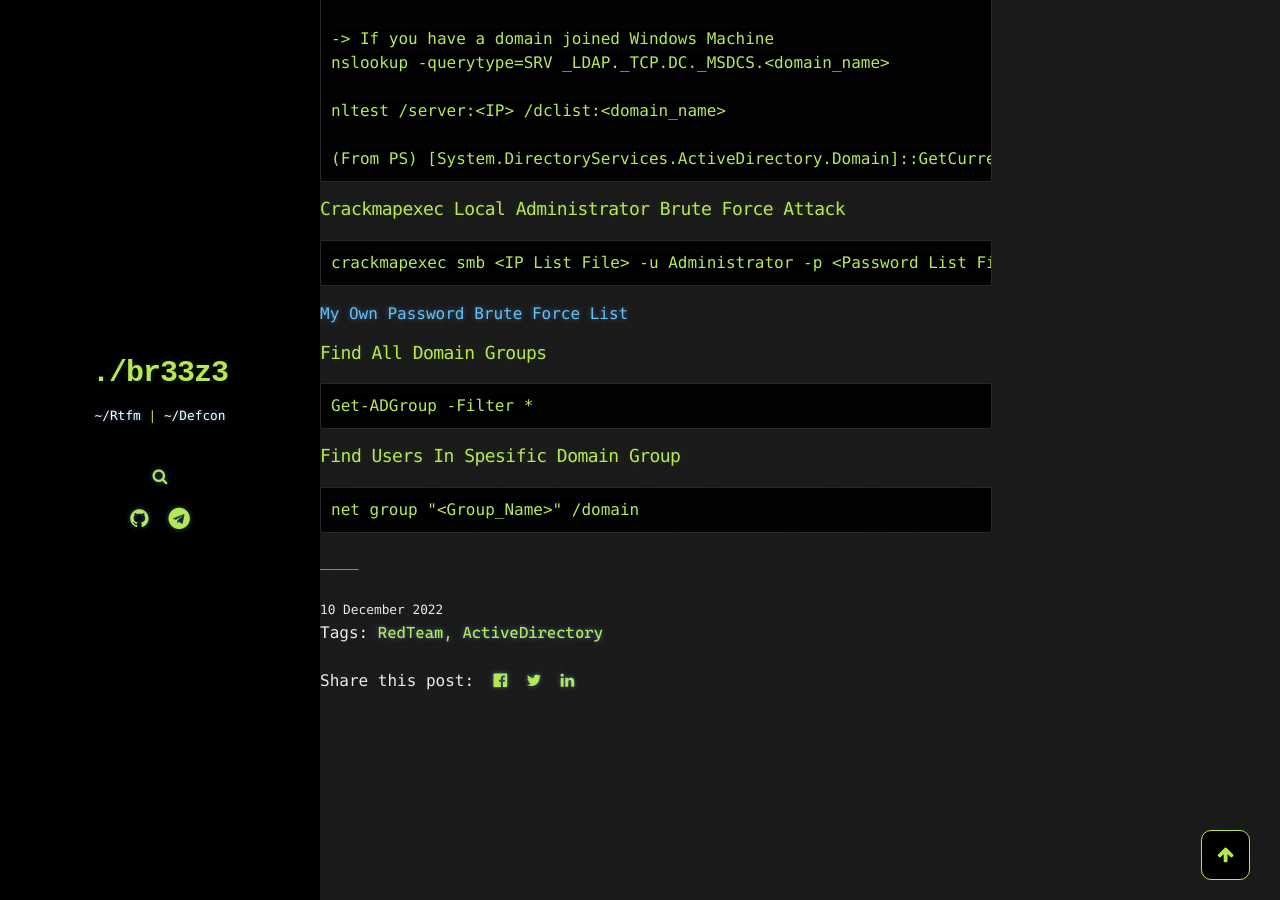
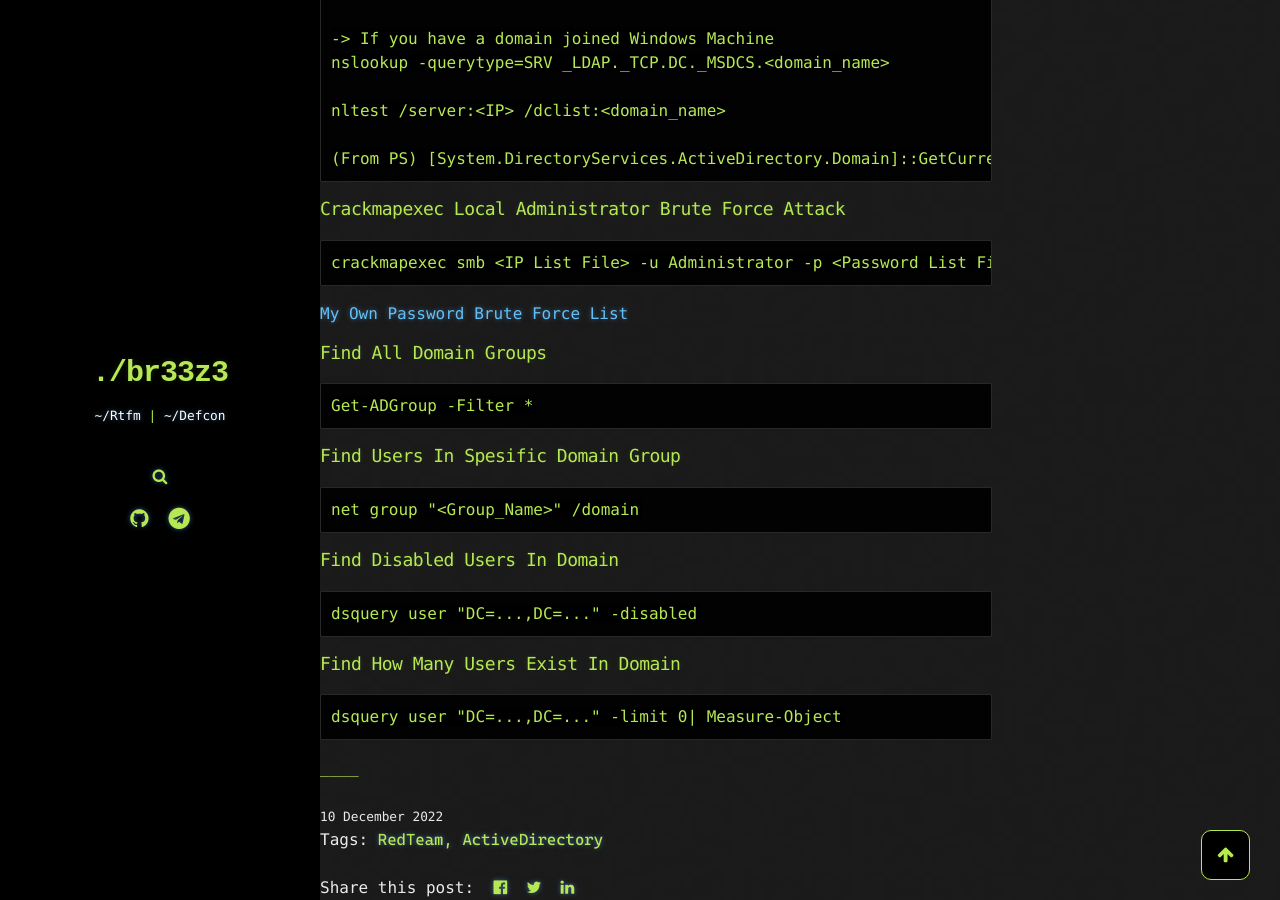
Before and after one commit to br33z3/br33z3.github.io, a Jekyll site: the page built from _pages/rtfm.md, in a window 1280 px wide and 900 px high, scrolled down 1262 px. Built offline with Jekyll 4.4.1, drawn with Linux system fonts in a browser that asks for light colours; comment, search, counter and statistics services are not loaded.

Commit message:
Update rtfm.md

```diff
--- a/_pages/rtfm.md
+++ b/_pages/rtfm.md
@@ -71,3 +71,11 @@ date: 2022-12-10
 ### Find Users In Spesific Domain Group
 
     net group "<Group_Name>" /domain
+
+### Find Disabled Users In Domain
+
+    dsquery user "DC=...,DC=..." -disabled
+
+### Find How Many Users Exist In Domain
+
+    dsquery user "DC=...,DC=..." -limit 0| Measure-Object
```
